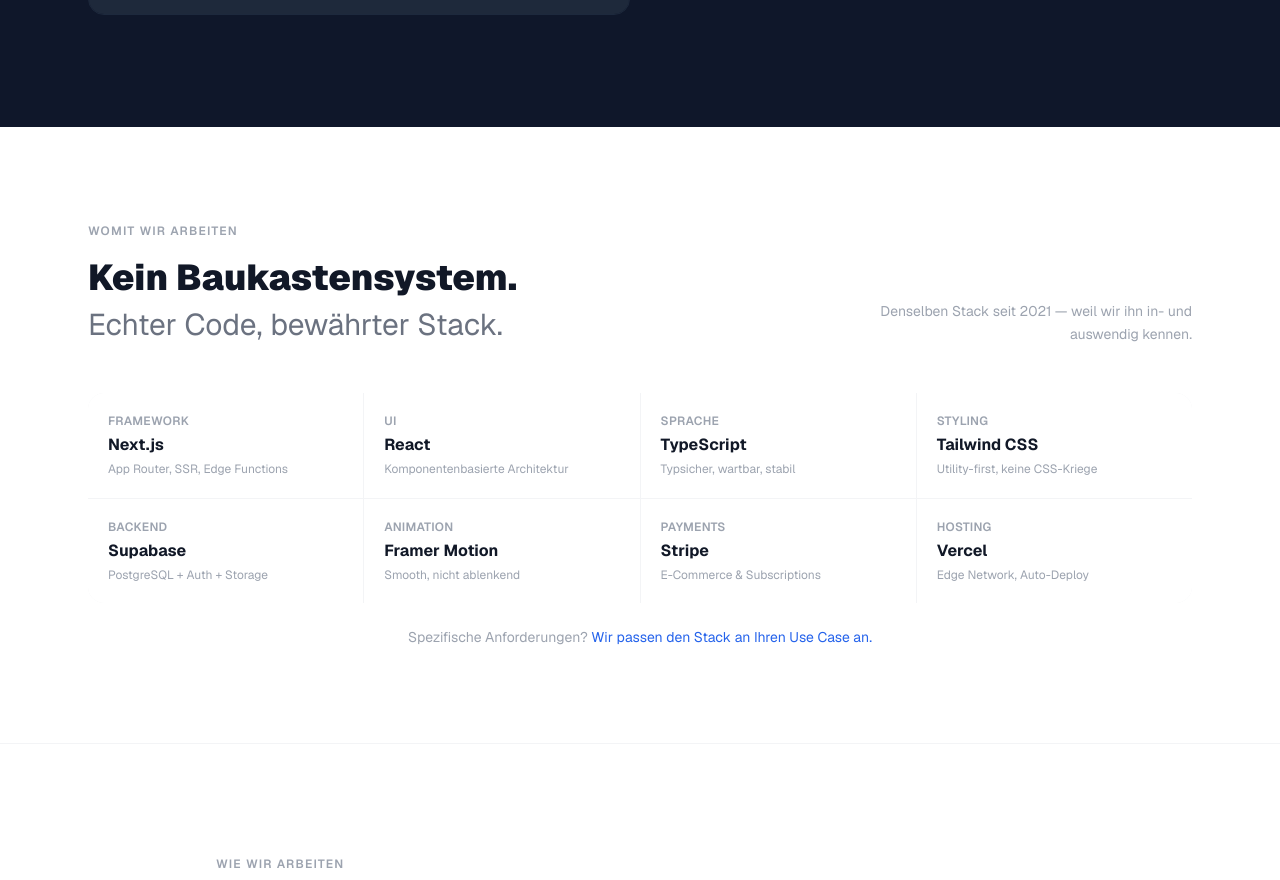
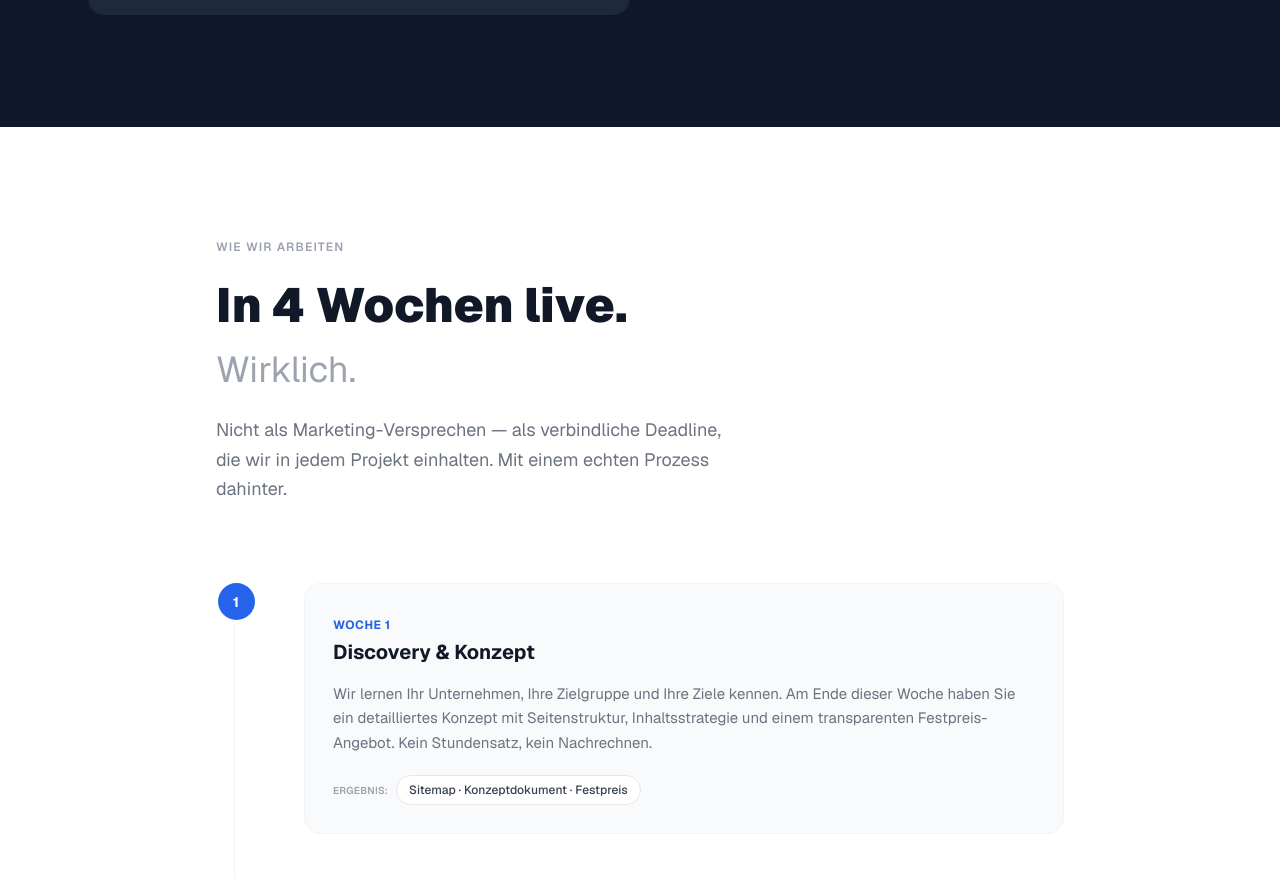
Before and after one commit to chjungdus/Neue-Website, a Next.js app: page / in a window 1280 px wide. Shown: the part 5200-6080 px from the top of the page. Built offline with nearby package versions, Linux system fonts and the light colour scheme.

Commit message:
Remove TechStack section from homepage

```diff
--- a/src/app/page.tsx
+++ b/src/app/page.tsx
@@ -5,7 +5,6 @@
 import StatsCounter from "@/components/home/stats-counter"
 import Testimonials from "@/components/home/testimonials"
 import PortfolioTeaser from "@/components/home/portfolio-teaser"
-import TechStack from "@/components/home/tech-stack"
 import Process from "@/components/home/process"
 import FAQSection from "@/components/home/faq-section"
 import CTA from "@/components/home/cta"
@@ -20,7 +19,6 @@
       <StatsCounter />
       <Testimonials />
       <PortfolioTeaser />
-      <TechStack />
       <Process />
       <FAQSection />
       <CTA />
```
